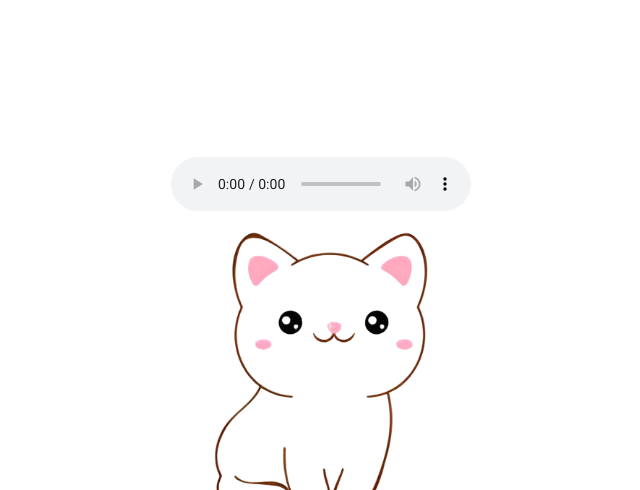
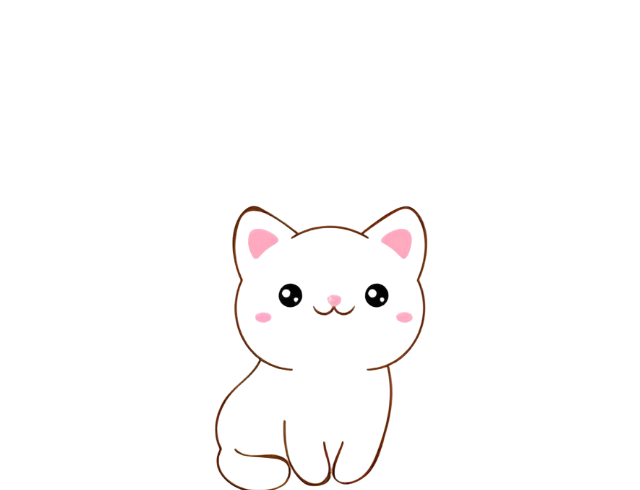
Before and after one commit to JastinAlexisRamirezSaguio/pruebaprueba, a plain HTML site: page index.html in a window 1280 px wide. Shown: the top 490 px of the page, without its empty margins (319-959 px from the left). Drawn offline with nearby package versions, Linux system fonts and the light colour scheme.

Commit message:
Update index.html

```diff
--- a/index.html
+++ b/index.html
@@ -19,7 +19,6 @@
 </head>
 <body>
     <main>
-        <audio controls src="https://docs.google.com/uc?export=open&id=1WH54vq6w06fEySzBlih7YwNSScz6Y_vu"></audio>
         <div id="message">
             <img src="./assets/gatito_2-Photoroom.png" width="250" alt="gatofinal">
             <h2>Sabía que dirías que sí, nos vemos el 14!!♥</h2>
```
